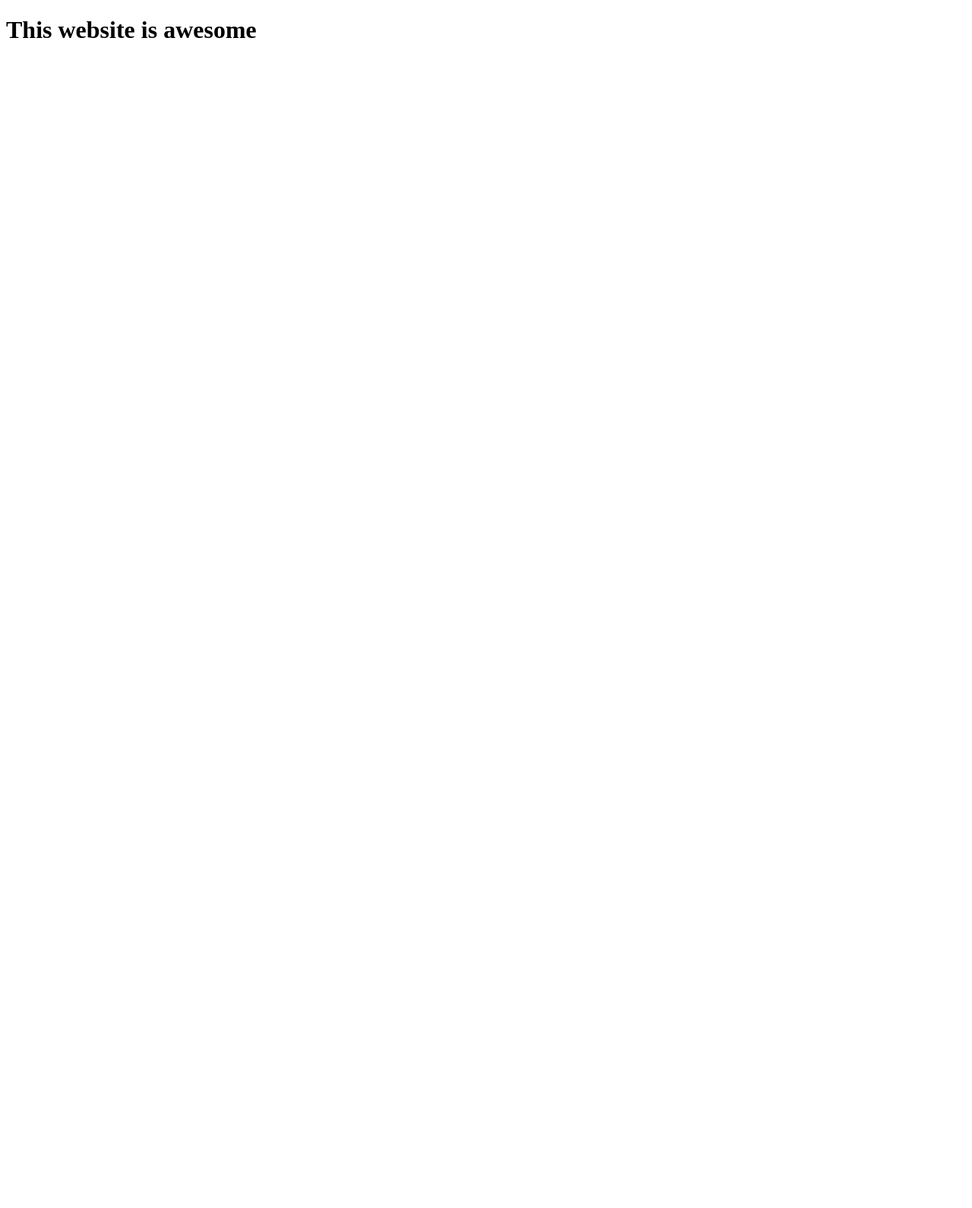
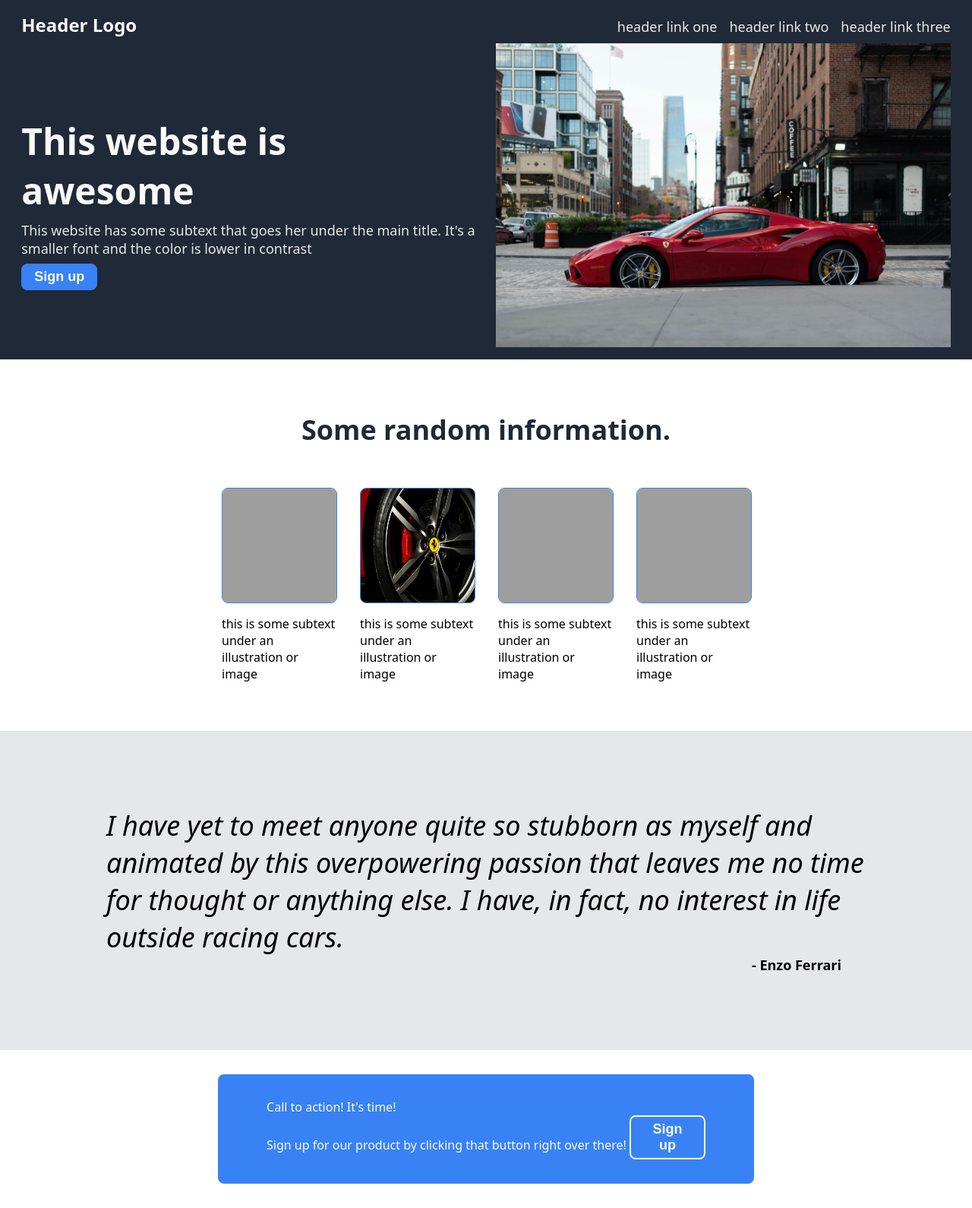
Before and after one commit to Slicingdeath/Project-Landing-Page, a plain HTML site: page index.html in a window 1280 px wide. Shown: the whole page at 76% size. Before the commit the page ends 800 px from the top, so only its background shows below. Drawn offline with Linux system fonts and the light colour scheme; grey boxes are pictures that could not be loaded.

Commit message:
Finished all but footer

```diff
--- a/index.html
+++ b/index.html
@@ -2,10 +2,78 @@
 <html lang="en">
     <head>
         <meta charset="UTF-8">
+        <meta http-equiv="X-UA-Compatible" content=""IE=edge>
+        <meta name="viewport" content="width=device-width, initial-scale=1.0">
         <title>Landing Page</title>
+        <link rel="stylesheet" href="style.css">
     </head>
 
     <body>
-        <h1>This website is awesome</h1>
+        <div class="header">
+            <div class="top">
+                <div class="left_info">
+                    <div class="logo">Header Logo</div>
+                    <div class="main_text">This website is awesome</div>
+                    <div class="subtext">This website has some subtext that goes her under the main title.
+                    It's a smaller font and the color is lower in contrast</div>
+                    <button class="sign">Sign up</button>
+                </div>
+                <div class="right_info">
+                    <ul>
+                        <li><a href="#">header link one</a></li>
+                        <li><a href="#">header link two</a></li>
+                        <li><a href="#">header link three</a></li>
+                    </ul>
+                    <img src="images/ferrari.jpg" alt="A ferrari 458 italia with
+                    a city backdrop." height="400" class="image">
+                </div>
+            </div>
+        </div>
+
+        <div class="upper">
+            <div class="main_information">Some random information.</div>
+            <div class="small_imgs">
+                <div class="captioned">
+                    <img src="images/engine.jpg" alt="A ferrari engine." height="150" width="150" class="image">
+                    <p>this is some subtext under an illustration or image</p>
+                </div>
+                <div class="captioned">
+                    <img src="images/rim.jpg" alt="A ferrari rim." height="150" width="150" class="image">
+                    <p>this is some subtext under an illustration or image</p>
+                </div>
+                <div class="captioned">
+                    <img src="images/f1.jpg" alt="A ferrari formula 1 car on a wet racetrack." height="150" width="150" class="image">
+                    <p>this is some subtext under an illustration or image</p>
+                </div>
+                <div class="captioned">
+                    <img src="images/mod.jpg" alt="A black heavily modified ferrari 458." height="150" width="150" class="image">
+                    <p>this is some subtext under an illustration or image</p>
+                </div>
+            </div>
+        </div>
+
+        <div class="lower">
+            <div class="captioned_quote">
+                <div class="quote"><em>I have yet to meet anyone quite so stubborn as myself and animated by this overpowering
+                    passion that leaves me no time for thought or anything else. I have, in fact, no interest in life
+                    outside racing cars.</em>
+                </div>
+                <div class="quoter">- Enzo Ferrari</div>
+            </div>
+        </div>
+
+        <div class="bottom">
+            <div class="bubble">
+                <div class="call">
+                    Call to action! It's time!
+                </div>
+                Sign up for our product by clicking that button right over there!
+                <button class="sign_bot">Sign up</button>
+            </div>
+        </div>
+
+        <div class="footer">
+
+        </div>
     </body>
 </html>
--- a/style.css
+++ b/style.css
@@ -0,0 +1,157 @@
+body {
+    font-family: system-ui, -apple-system, BlinkMacSystemFont, 'Segoe UI', Roboto, Oxygen, Ubuntu, Cantarell, 'Open Sans', 'Helvetica Neue', sans-serif;
+    margin: 0;
+    display: flex;
+    flex-direction: column;
+}
+
+.header {
+    background-color: #1F2937;
+    color: #f9faf8;
+    display: flex;
+    flex-direction: column;
+    padding: 16px;
+    font-size: 48px;
+}
+
+.top {
+    display: flex;
+    justify-content: space-around;
+    font-size: 24px;
+}
+
+.left_info, .right_info {
+    display: flex;
+    flex-direction: column;
+    gap: 8px;
+}
+
+.right_info {
+    align-items: flex-end;
+}
+
+.main_text {
+    font-size: 48px;
+    font-weight: 900;
+    width: 400px
+}
+
+.logo {
+    font-weight: 600;
+    padding-bottom: 96px;
+}
+
+.subtext {
+    display: block;
+    width: 600px;
+    font-size: 18px;
+    color: #e5e7eb;
+}
+
+ul {
+    list-style-type: none;
+    display: flex;
+    text-decoration: none;
+    margin: 0px;
+    gap: 16px
+}
+
+a {
+    text-decoration: none;
+    color: #e5e7eb;
+    font-size: 18px;
+}
+
+button {
+    cursor: pointer;
+    border-radius: 8px;
+    padding: 6px 16px;
+    width: 100px;
+    font-weight: bold;
+    font-size: 18px;
+}
+
+button.sign {
+    background: #3882F6;
+    color: #f9faf8;
+    border: 1px solid #3882F6;
+}
+
+/*Section 2*/
+.upper {
+    display: flex;
+    flex-direction: column;
+    align-items: center;
+    padding: 32px;
+}
+
+.main_information {
+    font-size: 36px;
+    font-weight: 900;
+    color: #1f2937;
+    padding: 36px;
+}
+
+.small_imgs {
+    display: flex;
+}
+
+.captioned {
+    display: flex;
+    flex-direction: column;
+    width: 150px;
+    padding: 16px;
+}
+
+.small_imgs .image {
+    border-radius: 8px;
+    border: 1px solid #3882F6;
+}
+
+/*Section 3*/
+.lower {
+    display: flex;
+    flex-direction: column;
+    background: #e5e7eb;
+    padding: 100px 300px;
+    align-items: center;
+}
+
+.captioned_quote {
+    width: 1000px;
+}
+
+.quote {
+    font-size: 36px;
+    font-weight: 300;
+}
+
+.quoter {
+    display: flex;
+    justify-content: flex-end;
+    padding-right: 32px;
+    font-weight: bold;
+    font-size: 18px;
+}
+
+/*Section 4*/
+
+.bottom {
+    display: flex;
+    justify-content: center;
+    align-items: center;
+}
+
+.bubble {
+    background: #3882F6;
+    border-radius: 8px;
+    margin: 32px;
+    padding: 32px 64px;
+    color: #f9faf8;
+}
+
+button.sign_bot {
+    background: #3882F6;
+    color: #f9faf8;
+    border: 2px solid #f9faf8;
+}
```
Also changed, not shown: images/ferrari.jpg (added), images/rim.jpg (added), 3 other files.
